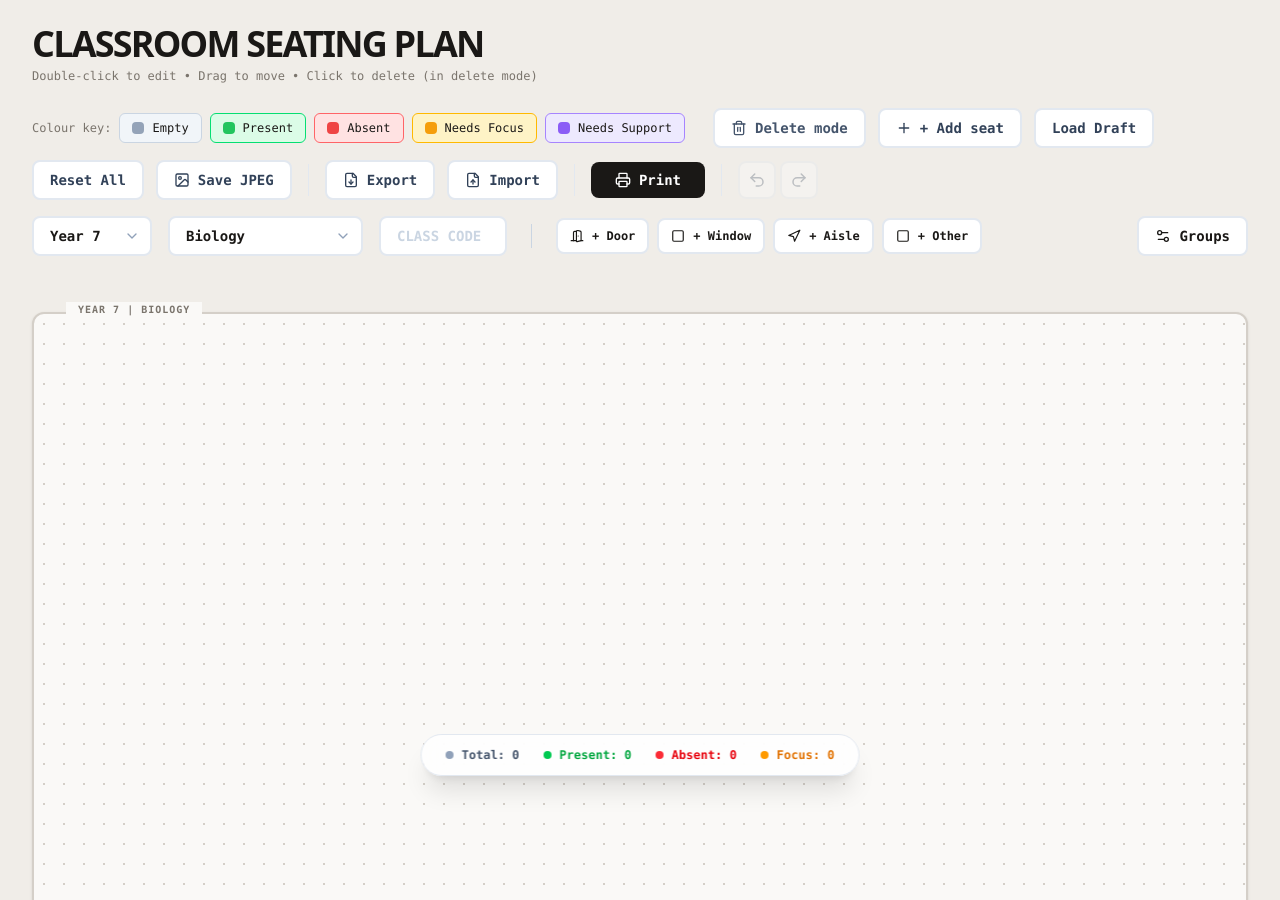
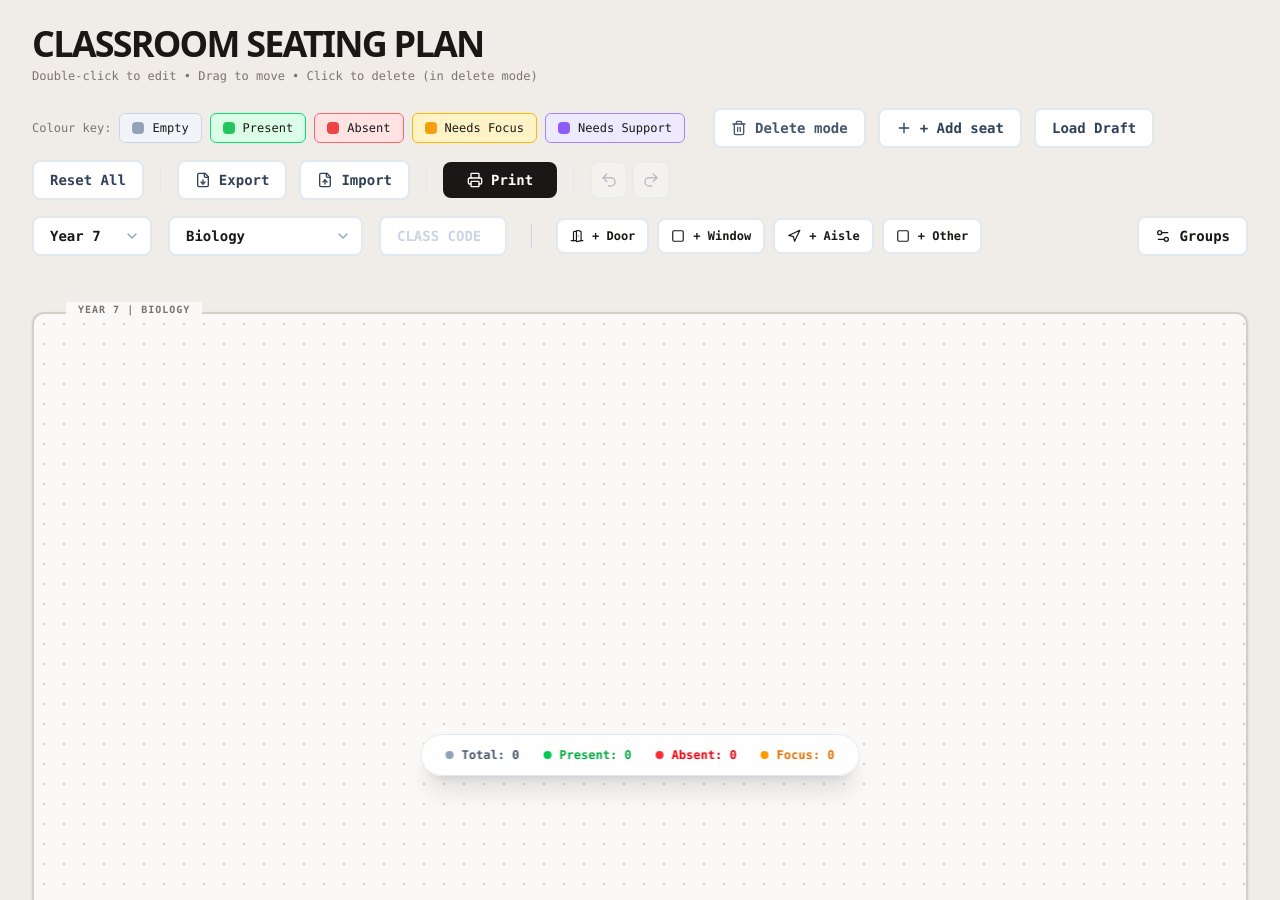
Before and after one commit to pooja7909/seating-plan, a React (Vite) app: page / in a window 1280 px wide. Built offline with nearby package versions, Linux system fonts and the light colour scheme.

Commit message:
Update App.tsx

```diff
--- a/src/App.tsx
+++ b/src/App.tsx
@@ -29,8 +29,7 @@ import {
   FileUp,
   Info,
   Undo2,
-  Redo2,
-  Image as ImageIcon
+  Redo2
 } from 'lucide-react';
 import { SeatData, StudentGroup, StudentStatus, ClassroomState, RoomElement, ElementType } from './types';
 
@@ -308,29 +307,6 @@ export default function App() {
     localStorage.setItem('classroom-seating-plan-v4', JSON.stringify(state));
   }, [seats, groups, roomElements, yearGroup, subject, classCode]);
 
-  const exportAsJpeg = async () => {
-    if (canvasRef.current) {
-      try {
-        const { toJpeg } = await import('html-to-image');
-        // Temporarily hide UI elements that shouldn't be in the JPEG
-        const dataUrl = await toJpeg(canvasRef.current, {
-          quality: 0.95,
-          backgroundColor: '#faf9f7',
-          style: {
-            borderRadius: '0',
-            border: 'none'
-          }
-        });
-        const link = document.createElement('a');
-        link.download = `seating-plan-${subject}-${yearGroup}-${classCode || 'no-code'}.jpeg`;
-        link.href = dataUrl;
-        link.click();
-      } catch (err) {
-        console.error('Failed to export JPEG', err);
-      }
-    }
-  };
-
   const addSeat = () => {
     saveToHistory();
     const newSeat: SeatData = {
@@ -508,15 +484,6 @@ export default function App() {
                 className="px-4 py-2 bg-white border-2 border-slate-200 hover:bg-slate-50 text-slate-700 rounded-lg text-sm font-semibold transition-all"
               >
                 Reset All
-              </button>
-
-              <button
-                onClick={exportAsJpeg}
-                className="flex items-center gap-2 bg-white border-2 border-slate-200 hover:bg-slate-50 text-slate-700 px-4 py-2 rounded-lg text-sm font-semibold transition-all"
-                title="Save as JPEG"
-              >
-                <ImageIcon size={16} />
-                Save JPEG
               </button>
 
               <div className="h-8 w-[1px] bg-slate-200 mx-1" />
```
